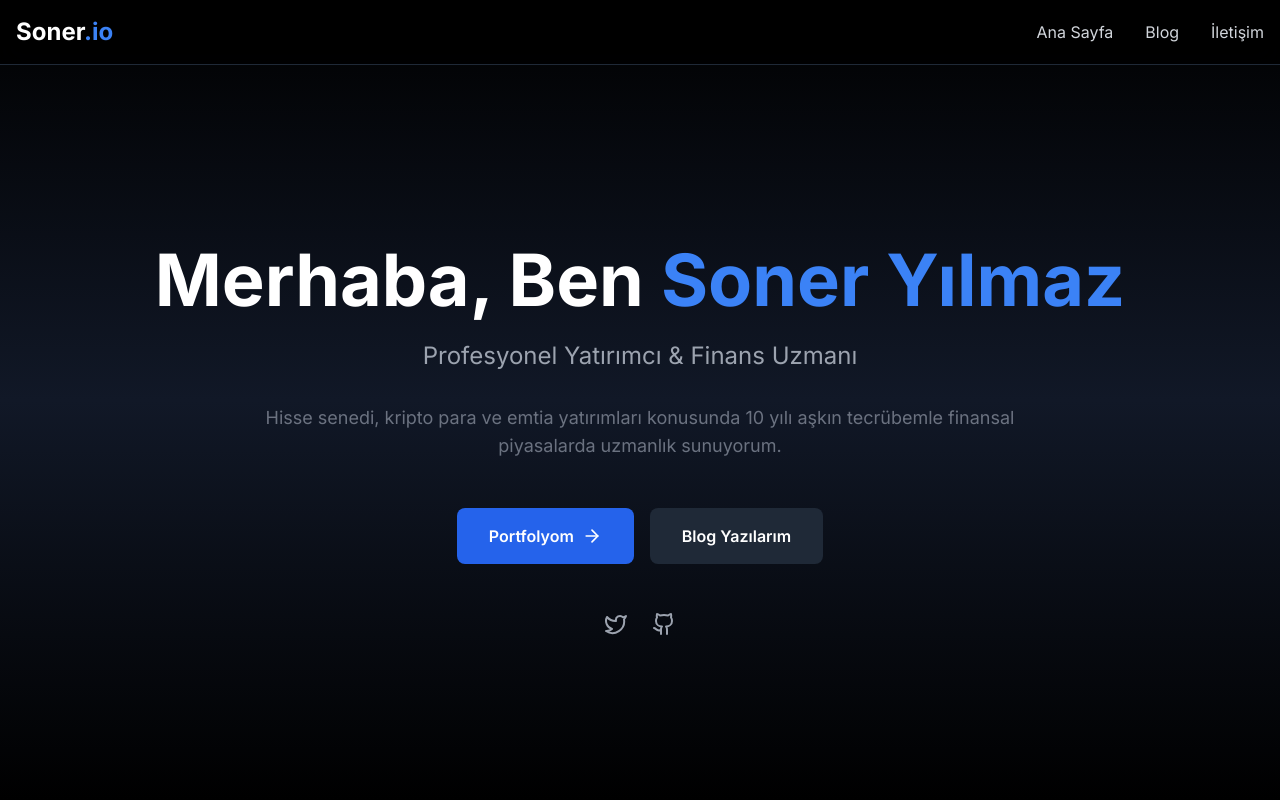
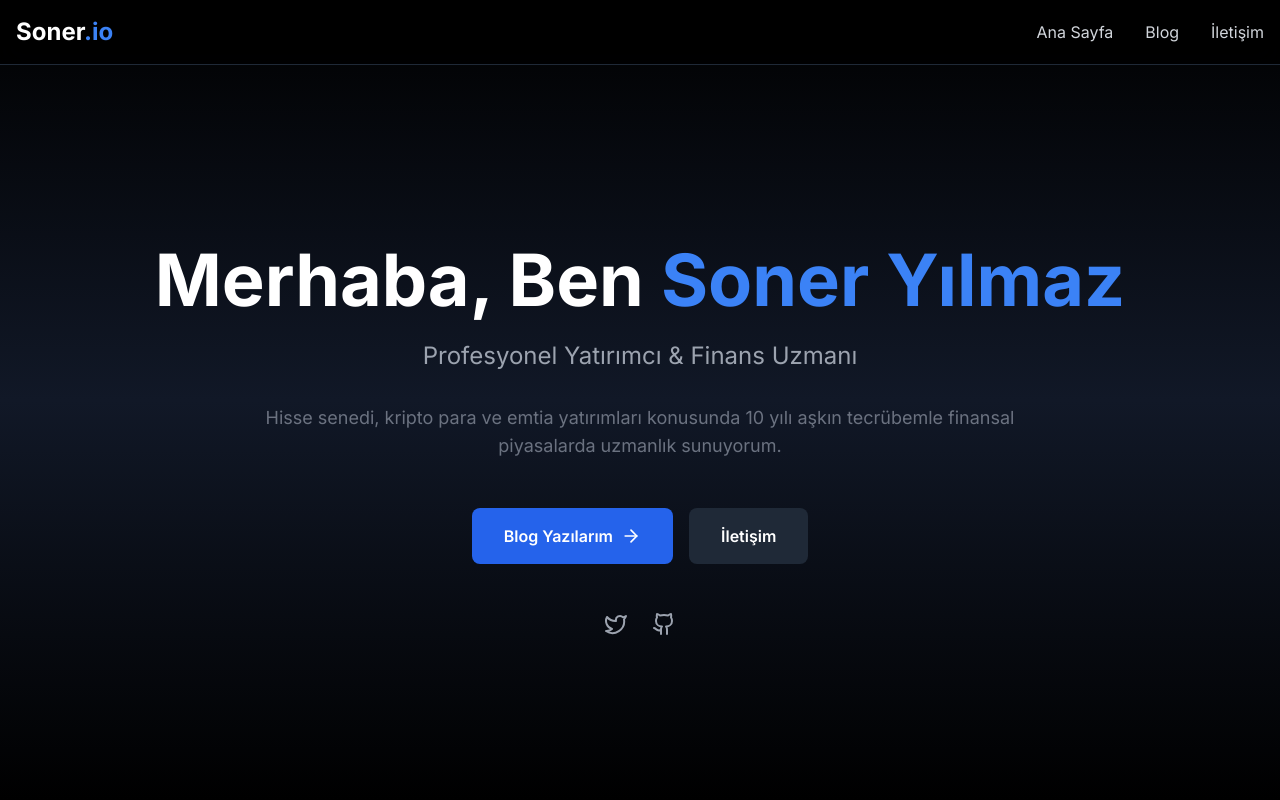
Before and after one commit to akrep0121/yeniweb, a Next.js app: page / in a window 1280 px wide. Shown: the top 800 px of the page. Built offline with nearby package versions, Linux system fonts and the light colour scheme.

Commit message:
Fix: Add tailwind typography and update hero links

```diff
--- a/components/Hero.tsx
+++ b/components/Hero.tsx
@@ -18,16 +18,16 @@ export default function Hero() {
         </p>
         <div className="flex flex-col sm:flex-row gap-4 justify-center">
           <a
-            href="#portfolyo"
+            href="/blog"
             className="bg-blue-600 hover:bg-blue-700 text-white px-8 py-4 rounded-lg font-semibold flex items-center justify-center gap-2 transition-all"
           >
-            Portfolyom <ArrowRight className="w-5 h-5" />
+            Blog Yazılarım <ArrowRight className="w-5 h-5" />
           </a>
           <a
-            href="/blog"
+            href="#iletisim"
             className="bg-gray-800 hover:bg-gray-700 text-white px-8 py-4 rounded-lg font-semibold transition-all"
           >
-            Blog Yazılarım
+            İletişim
           </a>
         </div>
 
--- a/tailwind.config.ts
+++ b/tailwind.config.ts
@@ -14,6 +14,8 @@ const config: Config = {
       },
     },
   },
-  plugins: [],
+  plugins: [
+    require('@tailwindcss/typography'),
+  ],
 };
 export default config;
```
Also changed, not shown: package.json (+8 -7 lines), 1 other file (tests, documents, lock files or other folders).
